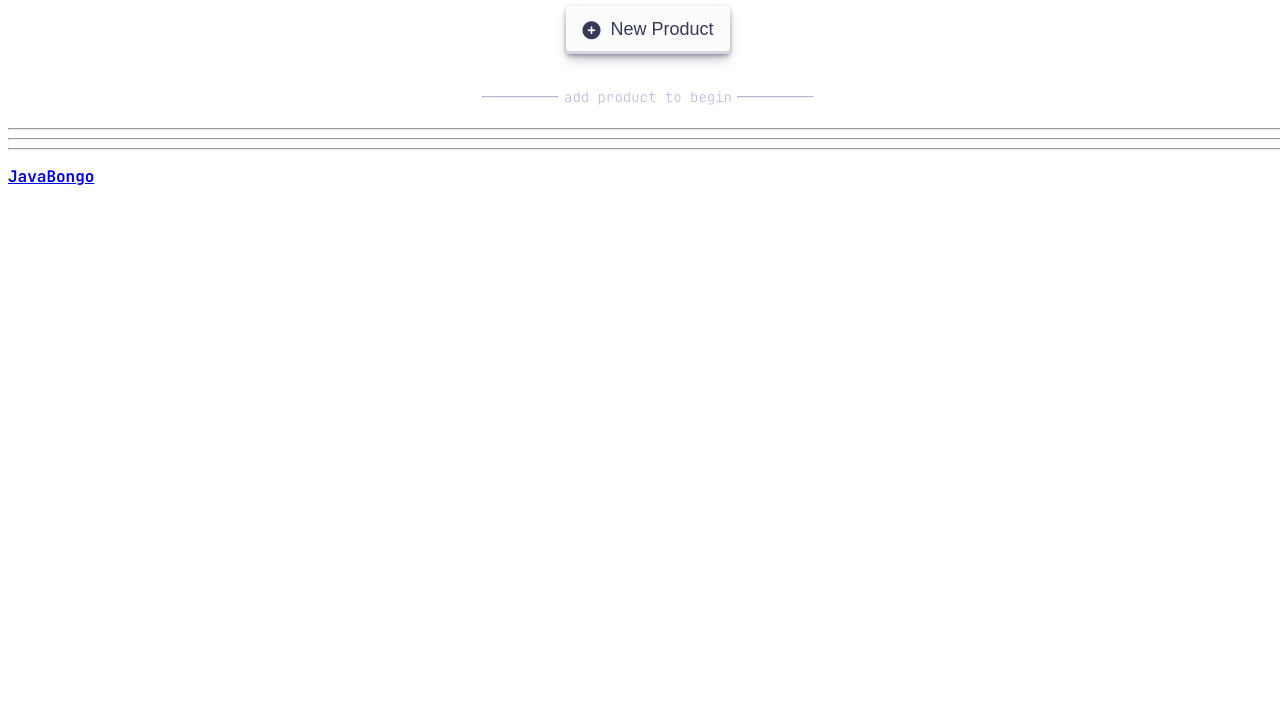
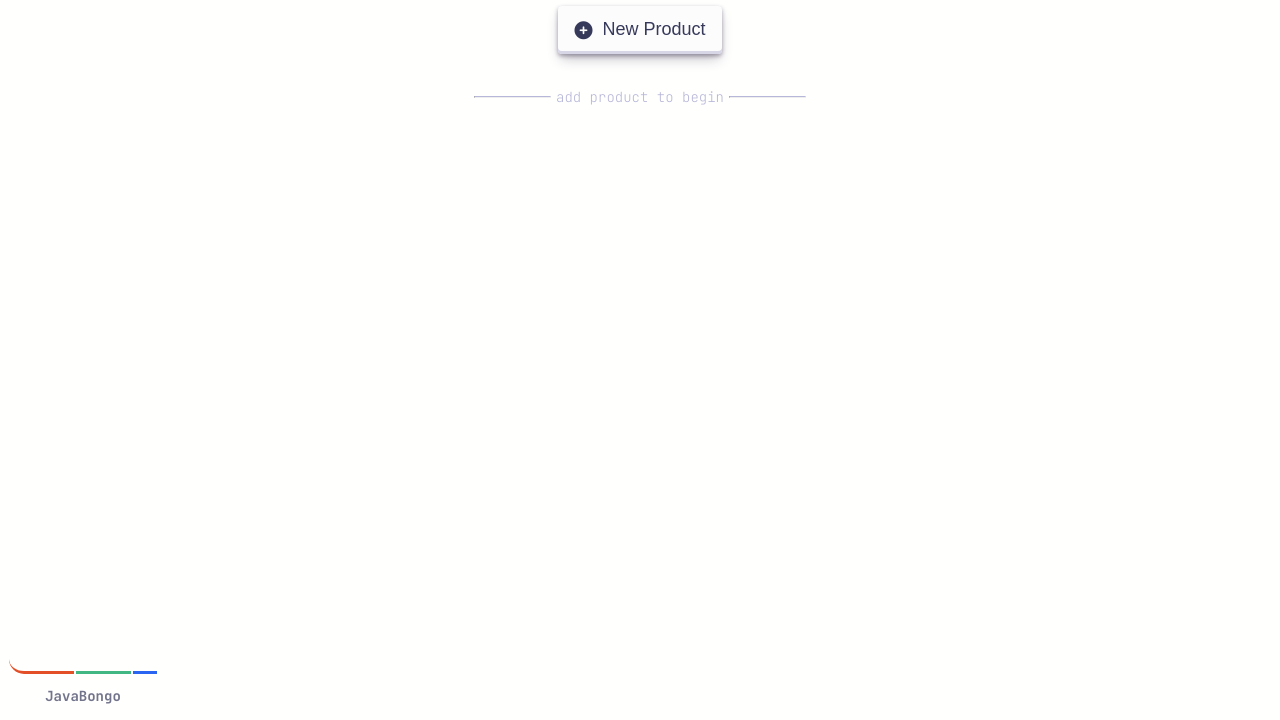
Before and after one commit to JavaBongo/business-calculator, a plain HTML site: page index.html in a window 1280 px wide. Shown: the part 80-800 px from the top of the page. Drawn offline with nearby package versions, Linux system fonts and the light colour scheme.

Commit message:
added footer styling

```diff
--- a/styles.css
+++ b/styles.css
@@ -1,7 +1,6 @@
 @import url('https://fonts.googleapis.com/css2?family=JetBrains+Mono:ital,wght@0,100..800;1,100..800&display=swap');
 
 body {
-  width: 100%;
   background-color: #fffffe;
   font-family: "JetBrains Mono", monospace;
 }
@@ -24,7 +23,9 @@ h1 {
 .result-container {
   text-align: center;
 }
-
+.result-container:last-child {
+  margin-bottom: 100px;
+}
 button {
   align-items: center;
   background-color: #fcfcfd;
@@ -72,7 +73,6 @@ button:active {
   width: 75px;
   margin: 0 5px;
   border-top: 1px solid;
-  border-radius: 20px;
 }
 
 /* Transition Elements */
@@ -92,6 +92,9 @@ button:active {
   margin-right: 10px;
   display: flex;
   justify-content: space-between;
+}
+.sort-button:first-child {
+  width: 50px;
 }
 
 .product-container,
@@ -141,3 +144,72 @@ input:focus {
   border-color: #3c4fe0;
   box-shadow: 0 1px 0 0 rgb(35 38 59 / 5%);
 }
+
+footer {
+  position: fixed;
+  bottom: 0;
+  color: #36395ab3;
+}
+
+footer > span {
+  width: 150px;
+  min-height: 60px;  /* Ensure space for the hover tag */
+  display: inline-flex;
+  align-items: center;
+}
+
+.languages {
+  margin: 0 1px;
+  border: none;
+  border-bottom: 3px solid;
+  position: relative;
+  cursor: pointer;
+  height: 30px;  /* Set fixed height to ensure hover tag space */
+}
+
+.html {
+  width: 45%;
+  border-color: #E34F26;
+  border-bottom-left-radius: 15px;
+}
+
+.vuejs {
+  width: 38%;
+  border-color: #41B883;
+}
+
+.css {
+  width: 17%;
+  border-color: #2965F1;
+  /* border-bottom-right-radius: 15px; */
+}
+
+/* Anchor link styles */
+a {
+  text-decoration: none;
+  color: inherit;
+}
+a:hover {
+  text-decoration: underline;
+}
+a p {
+  margin: 0;
+  margin-bottom: 15px;
+  padding: 0;
+  text-align: center;
+  font-size: 14px;
+}
+
+.languages:hover::after {
+  content: attr(title);
+  position: absolute;
+  top: 0;  /* Ensure the tag is visible above the line */
+  left: 50%;
+  transform: translateX(-50%);
+  font-size: 12px;
+  font-weight: bold;
+  background-color: transparent;
+  color: #36395ab3;
+  padding: 5px;
+  border-radius: 3px;
+}
```
